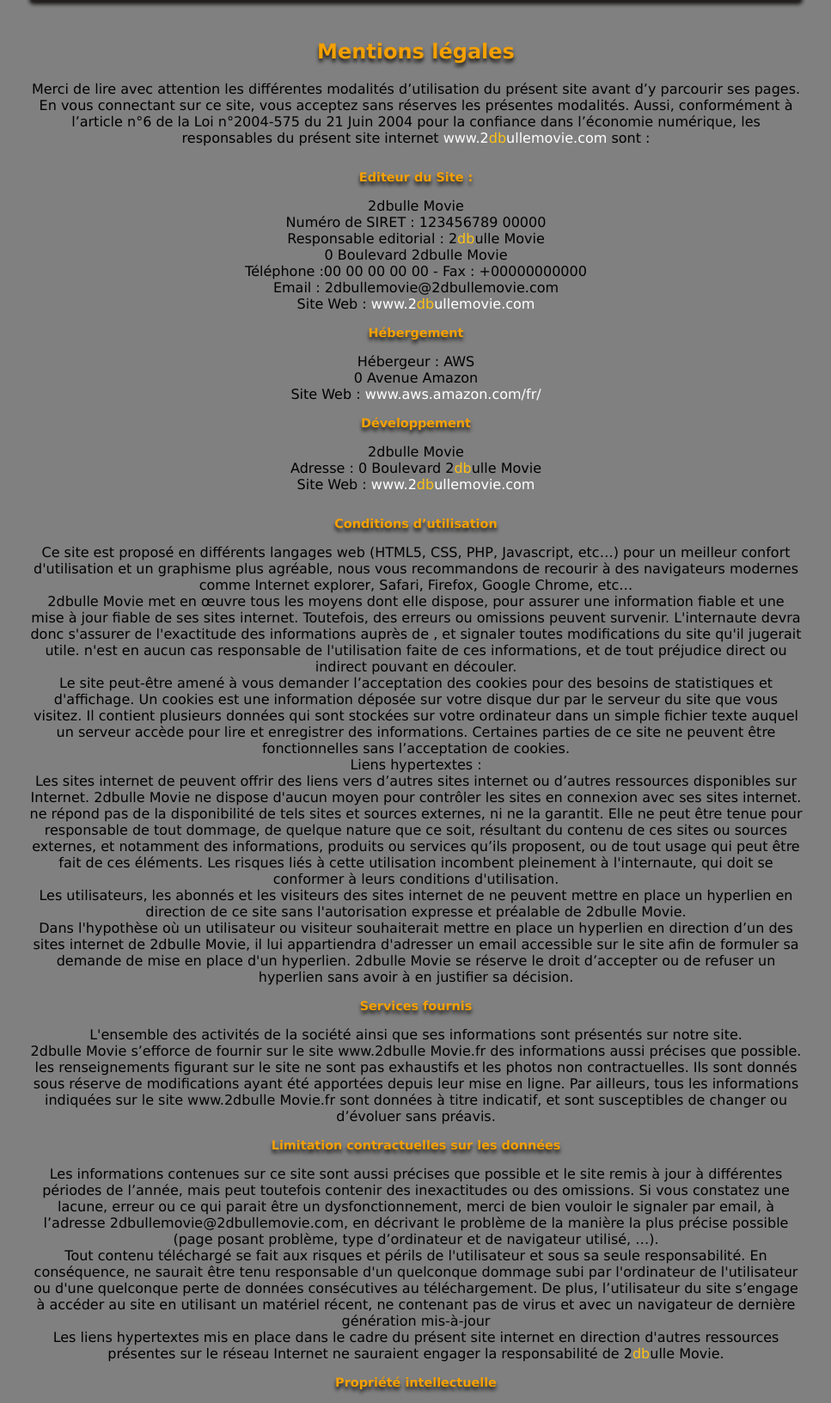
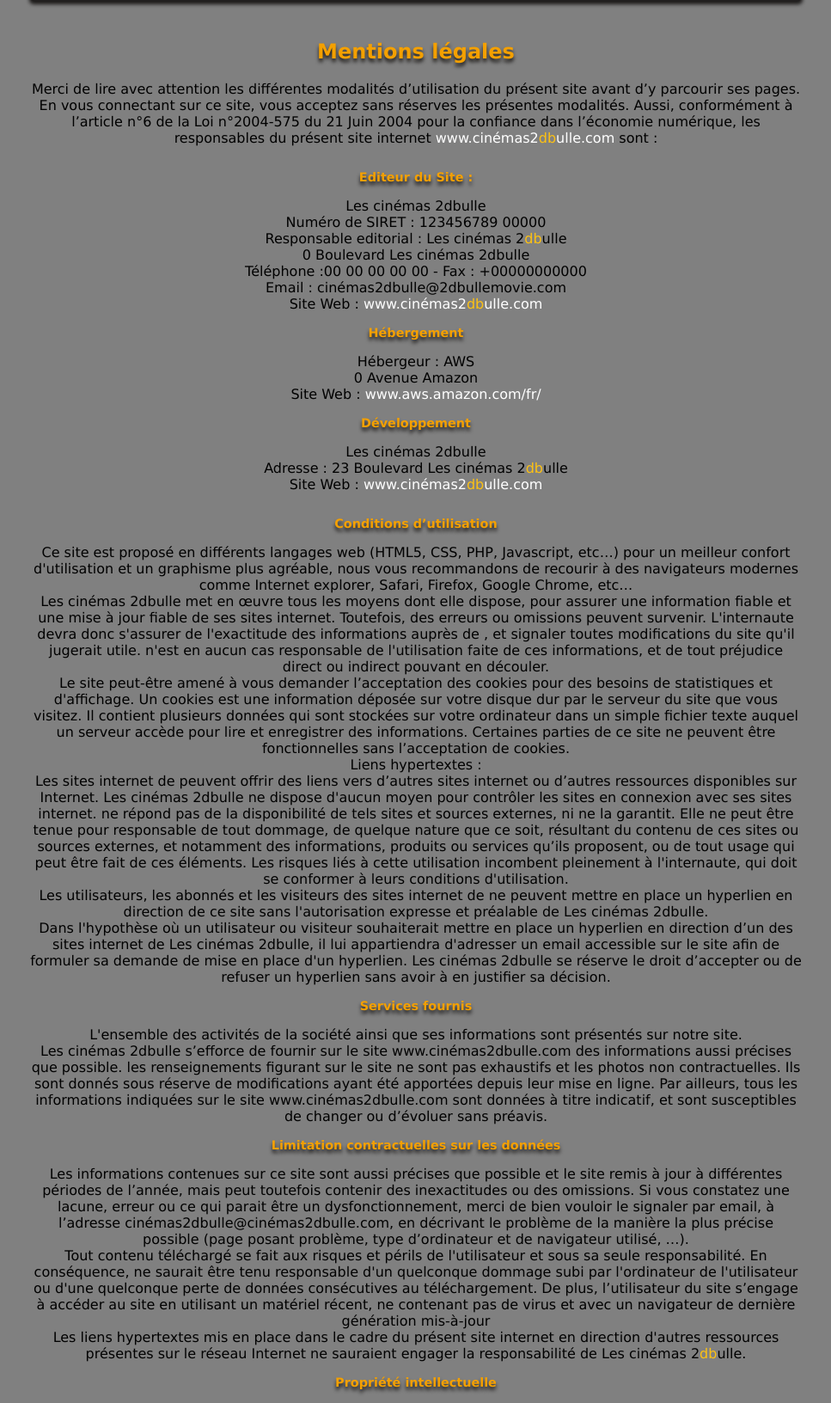
Before and after one commit to laurasullyalexandrine/2dmovie, a Symfony app: template 2dbulleMovie/templates/main/legal_mention.html.twig in a window 1280 px wide. Shown: the part 275-1907 px from the top of the page at 86% size, without its empty margins (156-1123 px from the left). Run offline with Twig, Linux system fonts and the light colour scheme; the template is opened without the code that fills it, so the values that code supplies are empty; some libraries are stand-ins or nearby versions.

Commit message:
change a site name

```diff
--- a/2dbulleMovie/templates/main/legal_mention.html.twig
+++ b/2dbulleMovie/templates/main/legal_mention.html.twig
@@ -1,5 +1,5 @@
 {% extends 'base.html.twig' %}
-{% block title %}Mentions légales - 2dbulle Movie{% endblock %}
+{% block title %}Mentions légales - Les cinémas 2dbulle {% endblock %}
 {% block menu %}{% endblock %}
 {% block body %}
 
@@ -11,20 +11,20 @@
             avant d’y parcourir ses pages. En vous connectant sur ce site, vous acceptez sans réserves les présentes
             modalités. Aussi, conformément à l’article n°6 de la Loi n°2004-575 du 21 Juin 2004 pour la confiance dans
             l’économie numérique, les responsables du présent site internet <a class="mention-link"
-                href="http://www.2dbullemovie.com">www.2<span class="color-logo">db</span>ullemovie.com</a> sont :
+                href="http://www.cinemas2dbulle.com">www.cinémas2<span class="color-logo">db</span>ulle.com</a> sont :
         </p>
     </section>
 
     <section class="denomination">
         <h2 class="mention-title">Editeur du Site : </h2>
         <p class="mention-texte">
-            2dbulle Movie <br />
+            Les cinémas 2dbulle <br />
             Numéro de SIRET : 123456789 00000 <br />
-            Responsable editorial : 2<span class="color-logo">db</span>ulle Movie<br />
-            0 Boulevard 2dbulle Movie <br />
+            Responsable editorial : Les cinémas 2<span class="color-logo">db</span>ulle<br />
+            0 Boulevard Les cinémas 2dbulle <br />
             Téléphone :00 00 00 00 00 - Fax : +00000000000 <br />
-            Email : 2dbullemovie@2dbullemovie.com <br />
-            Site Web : <a class="mention-link" href="http://www.2dbullemovie.com">www.2<span class="color-logo">db</span>ullemovie.com</a></a>
+            Email : cinémas2dbulle@2dbullemovie.com <br />
+            Site Web : <a class="mention-link" href="http://www.2dbullemovie.com">www.cinémas2<span class="color-logo">db</span>ulle.com</a></a>
         </p>
 
         <h2 class="mention-title">Hébergement</h2>
@@ -36,9 +36,9 @@
 
         <h2 class="mention-title">Développement</h2>
         <p class="mention-texte">
-            2dbulle Movie<br />
-            Adresse : 0 Boulevard 2<span class="color-logo">db</span>ulle Movie<br />
-            Site Web : <a class="mention-link" href="http://www.2dbullemovie.com">www.2<span class="color-logo">db</span>ullemovie.com</a></a>
+            Les cinémas 2dbulle<br />
+            Adresse : 23 Boulevard Les cinémas 2<span class="color-logo">db</span>ulle<br />
+            Site Web : <a class="mention-link" href="http://www.2dbullemovie.com">www.cinémas2<span class="color-logo">db</span>ulle.com</a></a>
         </p>
     </section>
 
@@ -48,7 +48,7 @@
             Ce site est proposé en différents langages web (HTML5, CSS, PHP, Javascript, etc…) pour un meilleur confort
             d'utilisation et un graphisme plus agréable, nous vous recommandons de recourir à des navigateurs modernes
             comme Internet explorer, Safari, Firefox, Google Chrome, etc…<br />
-            2dbulle Movie met en œuvre tous les moyens dont elle dispose, pour assurer une information fiable et une mise à jour
+            Les cinémas 2dbulle met en œuvre tous les moyens dont elle dispose, pour assurer une information fiable et une mise à jour
             fiable de ses sites internet. Toutefois, des erreurs ou omissions peuvent survenir. L'internaute devra donc
             s'assurer de l'exactitude des informations auprès de , et signaler toutes modifications du site qu'il
             jugerait utile. n'est en aucun cas responsable de l'utilisation faite de ces informations, et de tout
@@ -59,27 +59,27 @@
             auquel un serveur accède pour lire et enregistrer des informations. Certaines parties de ce site ne peuvent
             être fonctionnelles sans l’acceptation de cookies.<br />
             Liens hypertextes :<br /> Les sites internet de peuvent offrir des liens vers d’autres sites internet ou
-            d’autres ressources disponibles sur Internet. 2dbulle Movie ne dispose d'aucun moyen pour contrôler les sites en
+            d’autres ressources disponibles sur Internet. Les cinémas 2dbulle ne dispose d'aucun moyen pour contrôler les sites en
             connexion avec ses sites internet. ne répond pas de la disponibilité de tels sites et sources externes, ni
             ne la garantit. Elle ne peut être tenue pour responsable de tout dommage, de quelque nature que ce soit,
             résultant du contenu de ces sites ou sources externes, et notamment des informations, produits ou services
             qu’ils proposent, ou de tout usage qui peut être fait de ces éléments. Les risques liés à cette utilisation
             incombent pleinement à l'internaute, qui doit se conformer à leurs conditions d'utilisation.<br />
             Les utilisateurs, les abonnés et les visiteurs des sites internet de ne peuvent mettre en place un hyperlien
-            en direction de ce site sans l'autorisation expresse et préalable de 2dbulle Movie.<br />
+            en direction de ce site sans l'autorisation expresse et préalable de Les cinémas 2dbulle.<br />
             Dans l'hypothèse où un utilisateur ou visiteur souhaiterait mettre en place un hyperlien en direction d’un
-            des sites internet de 2dbulle Movie, il lui appartiendra d'adresser un email accessible sur le site afin de formuler
-            sa demande de mise en place d'un hyperlien. 2dbulle Movie se réserve le droit d’accepter ou de refuser un hyperlien
+            des sites internet de Les cinémas 2dbulle, il lui appartiendra d'adresser un email accessible sur le site afin de formuler
+            sa demande de mise en place d'un hyperlien. Les cinémas 2dbulle se réserve le droit d’accepter ou de refuser un hyperlien
             sans avoir à en justifier sa décision.
         </p>
 
         <h2 class="mention-title">Services fournis</h2>
         <p class="mention-texte">
             L'ensemble des activités de la société ainsi que ses informations sont présentés sur notre site.<br />
-            2dbulle Movie s’efforce de fournir sur le site www.2dbulle Movie.fr des informations aussi précises que possible. les
+            Les cinémas 2dbulle s’efforce de fournir sur le site www.cinémas2dbulle.com des informations aussi précises que possible. les
             renseignements figurant sur le site ne sont pas exhaustifs et les photos non contractuelles. Ils sont donnés
             sous réserve de modifications ayant été apportées depuis leur mise en ligne. Par ailleurs, tous les
-            informations indiquées sur le site www.2dbulle Movie.fr sont données à titre indicatif, et sont susceptibles de
+            informations indiquées sur le site www.cinémas2dbulle.com sont données à titre indicatif, et sont susceptibles de
             changer ou d’évoluer sans préavis.
         </p>
 
@@ -88,7 +88,7 @@
             Les informations contenues sur ce site sont aussi précises que possible et le site remis à jour à
             différentes périodes de l’année, mais peut toutefois contenir des inexactitudes ou des omissions. Si vous
             constatez une lacune, erreur ou ce qui parait être un dysfonctionnement, merci de bien vouloir le signaler
-            par email, à l’adresse 2dbullemovie@2dbullemovie.com, en décrivant le problème de la manière la plus précise possible
+            par email, à l’adresse cinémas2dbulle@cinémas2dbulle.com, en décrivant le problème de la manière la plus précise possible
             (page posant problème, type d’ordinateur et de navigateur utilisé, …).<br />
             Tout contenu téléchargé se fait aux risques et périls de l'utilisateur et sous sa seule responsabilité. En
             conséquence, ne saurait être tenu responsable d'un quelconque dommage subi par l'ordinateur de l'utilisateur
@@ -96,7 +96,7 @@
             à accéder au site en utilisant un matériel récent, ne contenant pas de virus et avec un navigateur de
             dernière génération mis-à-jour<br />
             Les liens hypertextes mis en place dans le cadre du présent site internet en direction d'autres ressources
-            présentes sur le réseau Internet ne sauraient engager la responsabilité de 2<span class="color-logo">db</span>ulle Movie.
+            présentes sur le réseau Internet ne sauraient engager la responsabilité de Les cinémas 2<span class="color-logo">db</span>ulle.
         </p>
 
         <h2 class="mention-title">Propriété intellectuelle</h2>
@@ -107,7 +107,7 @@
             auteurs.
             <br />
             Toute reproduction, distribution, modification, adaptation, retransmission ou publication, même partielle,
-            de ces différents éléments est strictement interdite sans l'accord exprès par écrit de 2<span class="color-logo">db</span>ulle Movie. Cette
+            de ces différents éléments est strictement interdite sans l'accord exprès par écrit de les cinémas 2<span class="color-logo">db</span>ulle. Cette
             représentation ou reproduction, par quelque procédé que ce soit, constitue une contrefaçon sanctionnée par
             les articles L.335-2 et suivants du Code de la propriété intellectuelle. Le non-respect de cette
             interdiction constitue une contrefaçon pouvant engager la responsabilité civile et pénale du contrefacteur.
--- a/2dbulleMovie/templates/main/movie.html.twig
+++ b/2dbulleMovie/templates/main/movie.html.twig
@@ -1,6 +1,6 @@
 {% extends 'base.html.twig' %}
 
-{% block title %} 2dbulle Movie !{% endblock %}
+{% block title %} Les cinémas 2dbulle !{% endblock %}
 {% block menu_home %} active {% endblock %}
 
 
--- a/2dbulleMovie/templates/main/show.html.twig
+++ b/2dbulleMovie/templates/main/show.html.twig
@@ -1,6 +1,6 @@
 {% extends 'base.html.twig' %}
 
-{% block title %} Les cinémas 2dbulle Movie !{% endblock %}
+{% block title %} Les cinémas 2dbulle !{% endblock %}
 {% block menu_movie %} active {% endblock %}
 {% block body %}
 
@@ -18,8 +18,7 @@
 
             <h2>Acteurs - Actrices :</h2>
             {% for casting in movie.castings %}
-            <p class="movies-persons">Acteur : {{casting.person.name}}</p>
-            <p class="movies-casting">Role : {{ casting.personage}}</p>
+            <p class="movies-genres">{{ casting.personage }}</p>
             {% endfor %}
 
             <p class="synopsis">Synopsis</p>
```
